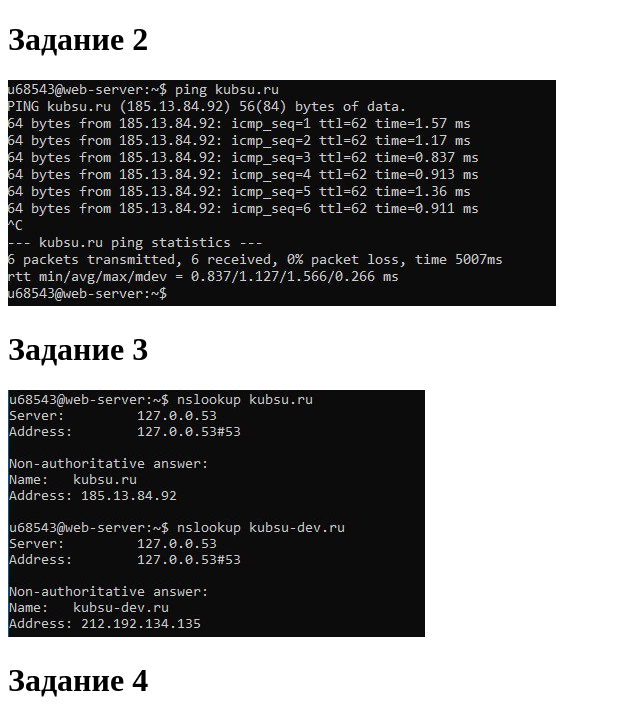
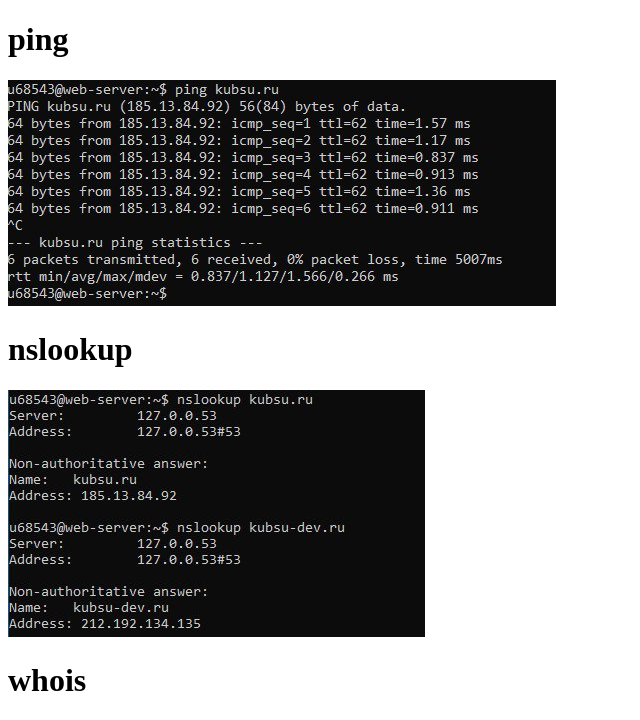
Before and after one commit to abolttus/task1, a plain HTML site: page index.html in a window 1280 px wide. Shown: the top 720 px of the page, without its empty margins (0-640 px from the left). Drawn offline with Linux system fonts and the light colour scheme.

Commit message:
Update index.html

```diff
--- a/index.html
+++ b/index.html
@@ -5,11 +5,11 @@
     <title>Document</title>
 </head>
 <body>
-    <h1>Задание 2</h1>
+    <h1>ping</h1>
     <img src="ping.jpg">
-    <h1>Задание 3</h1>
+    <h1>nslookup</h1>
     <img src="nslookup.jpg">
-    <h1>Задание 4</h1>
+    <h1>whois</h1>
     <img src="whois.jpg">
 </body>
 </html>
```
